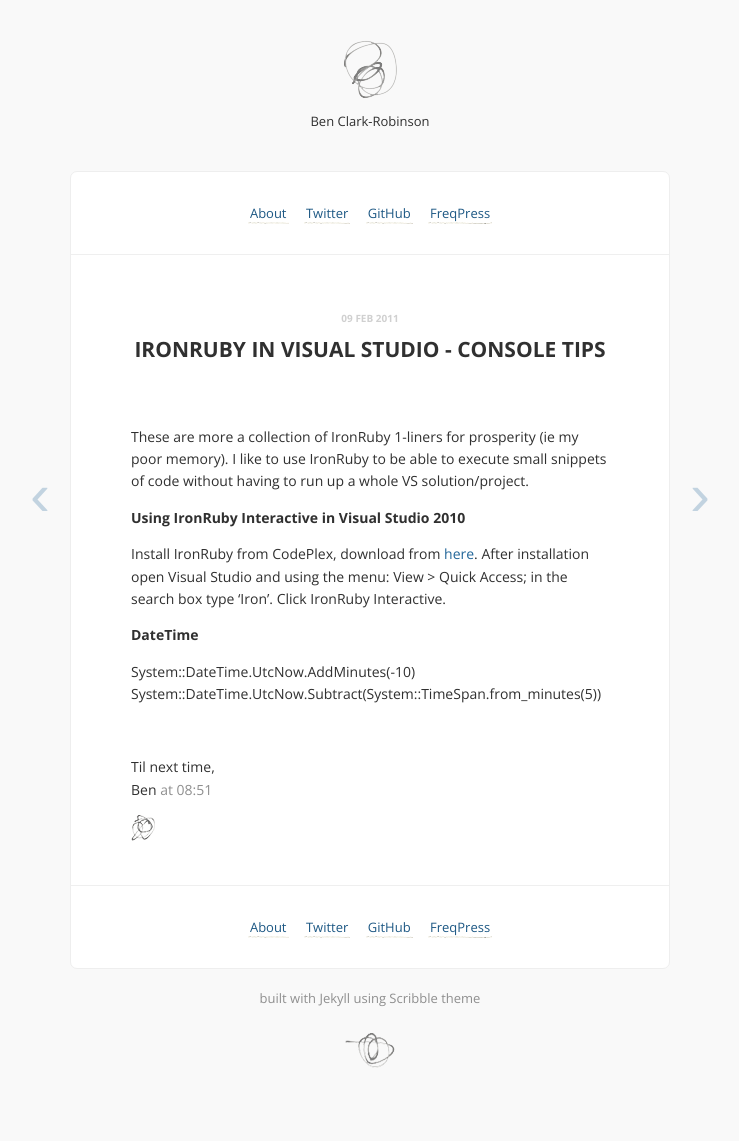
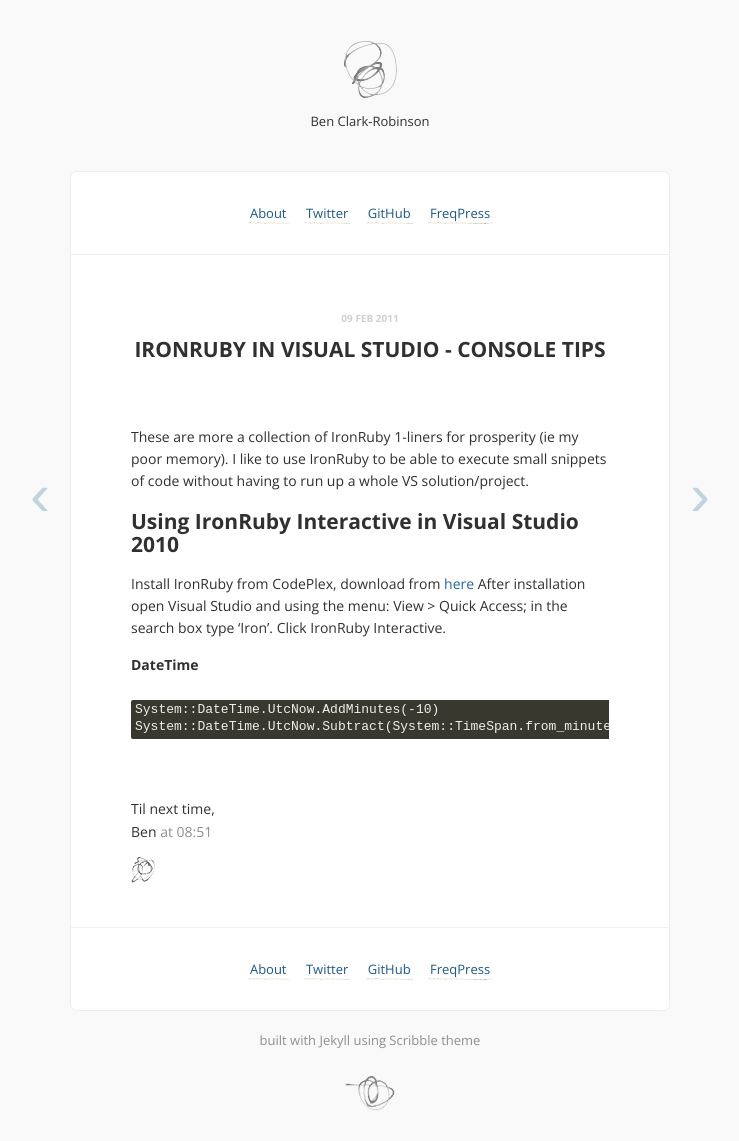
Before and after one commit to Mozketo/mozketo.github.io, a Jekyll site: the page built from _posts/2011-02-09-ironruby-in-visual-studio-console-tips.md, in a window 1280 px wide. Shown: the whole page, without its empty margins (270-1009 px from the left). Built offline with Jekyll 4.4.1, drawn with Linux system fonts in a browser that asks for light colours; Markdown is read by kramdown in place of the engine named in the settings; comment, search, counter and statistics services are not loaded; before the commit the page ends 1098 px from its top, so only the background shows below that.

Commit message:
MD more articles

```diff
--- a/_posts/2011-02-09-ironruby-in-visual-studio-console-tips.md
+++ b/_posts/2011-02-09-ironruby-in-visual-studio-console-tips.md
@@ -8,13 +8,15 @@ categories: [Visual Studio]
 ---
 These are more a collection of IronRuby 1-liners for prosperity (ie my poor memory). I like to use IronRuby to be able to execute small snippets of code without having to run up a whole VS solution/project.
 
-<strong>Using IronRuby Interactive in Visual Studio 2010</strong>
+## Using IronRuby Interactive in Visual Studio 2010
 
-Install IronRuby from CodePlex, download from <a href="http://ironruby.codeplex.com/">here</a>.
+Install IronRuby from CodePlex, download from [here](http://ironruby.codeplex.com/)
 After installation open Visual Studio and using the menu: View > Quick Access; in the search box type 'Iron'.
 Click IronRuby Interactive.
 
-<strong>DateTime</strong>
+**DateTime**
 
+{% highlight ruby %}
 System::DateTime.UtcNow.AddMinutes(-10)
 System::DateTime.UtcNow.Subtract(System::TimeSpan.from_minutes(5))
+{% endhighlight %}
```
Also changed, not shown: _posts/2010-02-23-ipad-user-agent-string.md (+2 -2 lines), _posts/2010-03-25-launch-at-login-for-your-mac-cocoa-app.md (+15 -16 lines).
